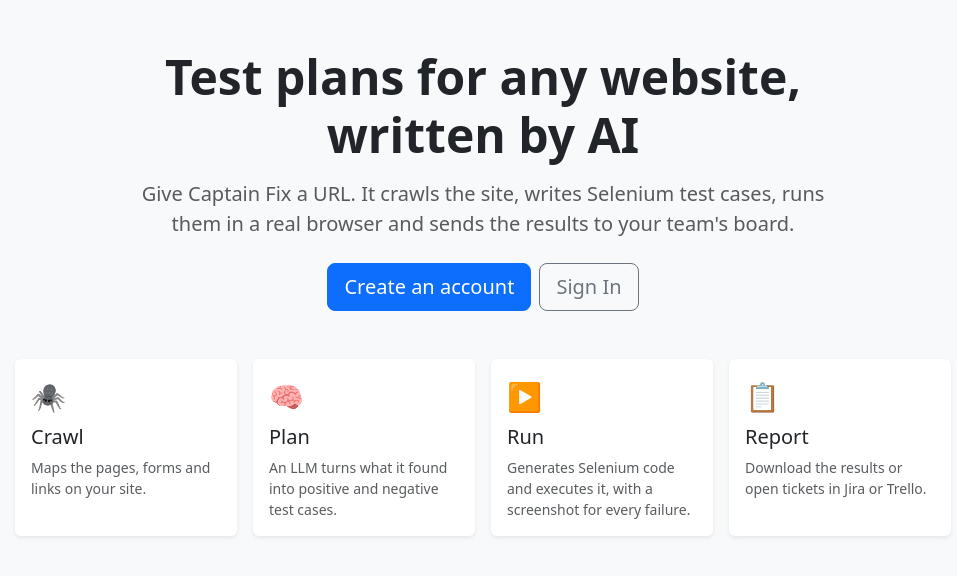
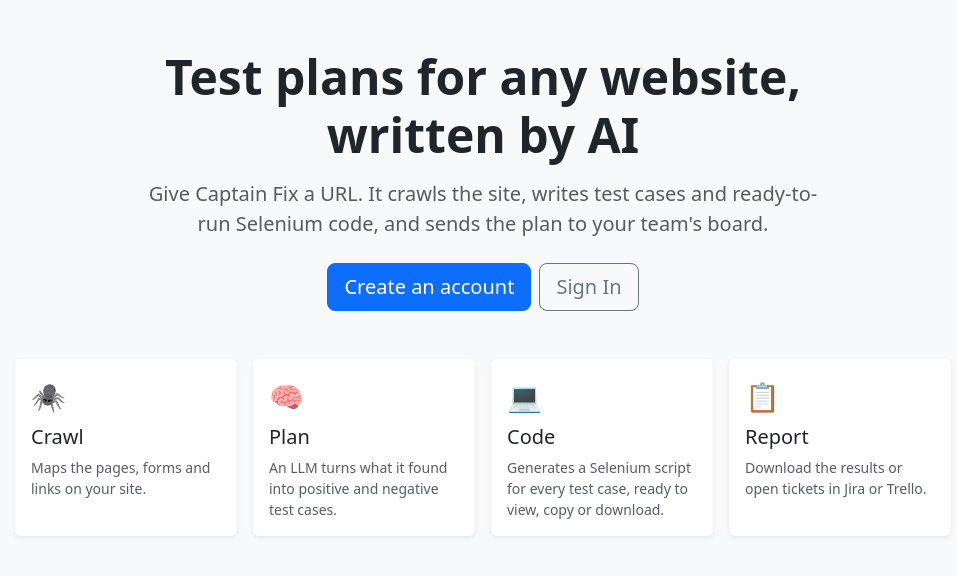
Before and after one commit to RaniAbu95/Captin-Fix-deployed, a Flask app: page / in a window 1280 px wide. Shown: the part 57-633 px from the top of the page, without its empty margins (157-1114 px from the left). Run offline with Flask 3, Linux system fonts and the light colour scheme; some libraries are stand-ins or nearby versions.

Commit message:
Update landing page copy: tests are generated, not executed
Co-Authored-By: Claude Opus 5.5 (1M context) <noreply@anthropic.com>

```diff
--- a/templates/landing.html
+++ b/templates/landing.html
@@ -22,8 +22,8 @@
     <header class="container text-center py-5" style="max-width: 720px;">
       <h1 class="display-5 fw-bold mb-3">Test plans for any website, written by AI</h1>
       <p class="lead text-muted mb-4">
-        Give Captain Fix a URL. It crawls the site, writes Selenium test cases,
-        runs them in a real browser and sends the results to your team's board.
+        Give Captain Fix a URL. It crawls the site, writes test cases and
+        ready-to-run Selenium code, and sends the plan to your team's board.
       </p>
       <div class="d-flex gap-2 justify-content-center flex-wrap">
         {% if current_user.is_authenticated %}
@@ -58,9 +58,9 @@
         <div class="col-md-6 col-lg-3">
           <div class="card h-100 shadow-sm border-0">
             <div class="card-body">
-              <div class="fs-3 mb-2">▶️</div>
-              <h5 class="card-title">Run</h5>
-              <p class="card-text text-muted small">Generates Selenium code and executes it, with a screenshot for every failure.</p>
+              <div class="fs-3 mb-2">💻</div>
+              <h5 class="card-title">Code</h5>
+              <p class="card-text text-muted small">Generates a Selenium script for every test case, ready to view, copy or download.</p>
             </div>
           </div>
         </div>
```
